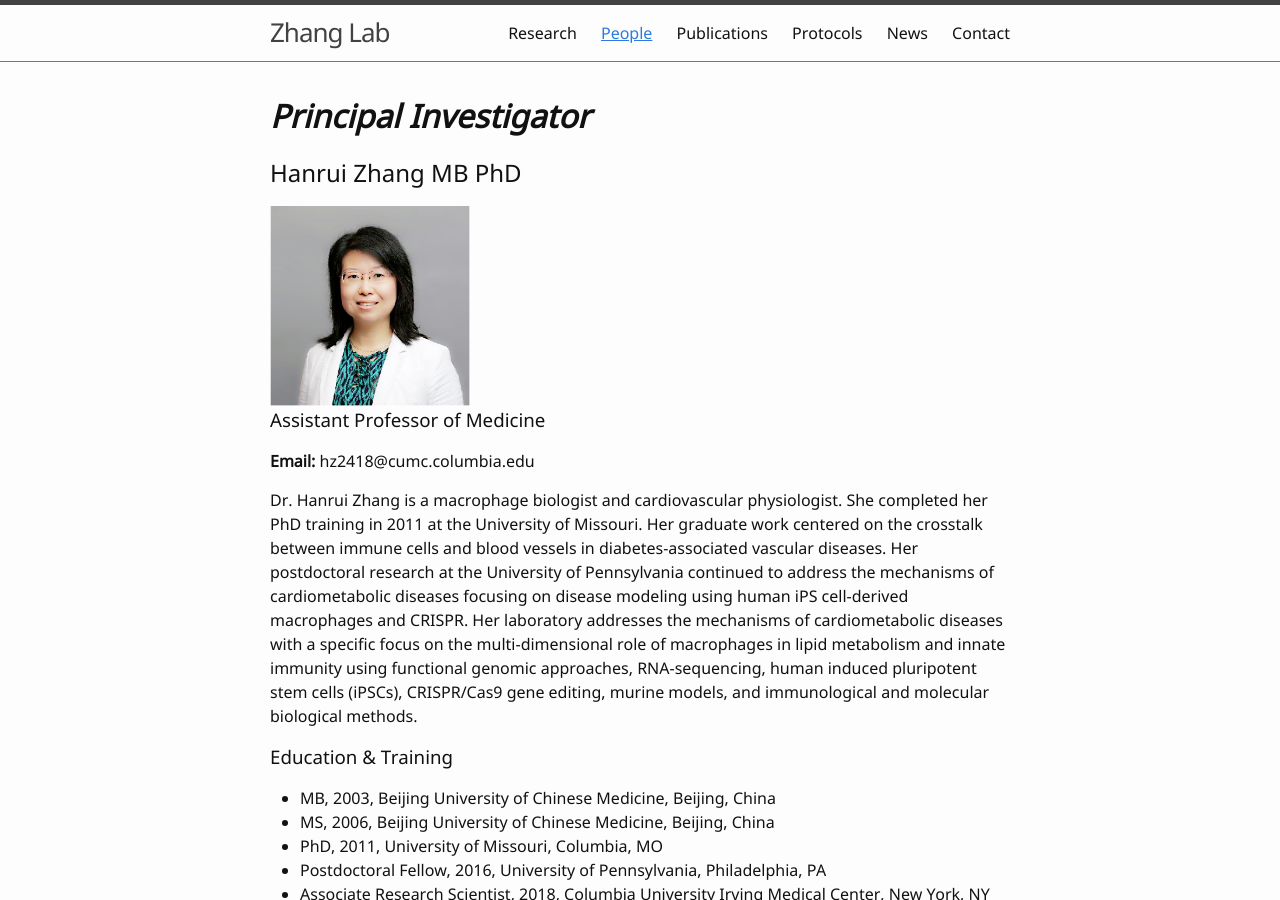
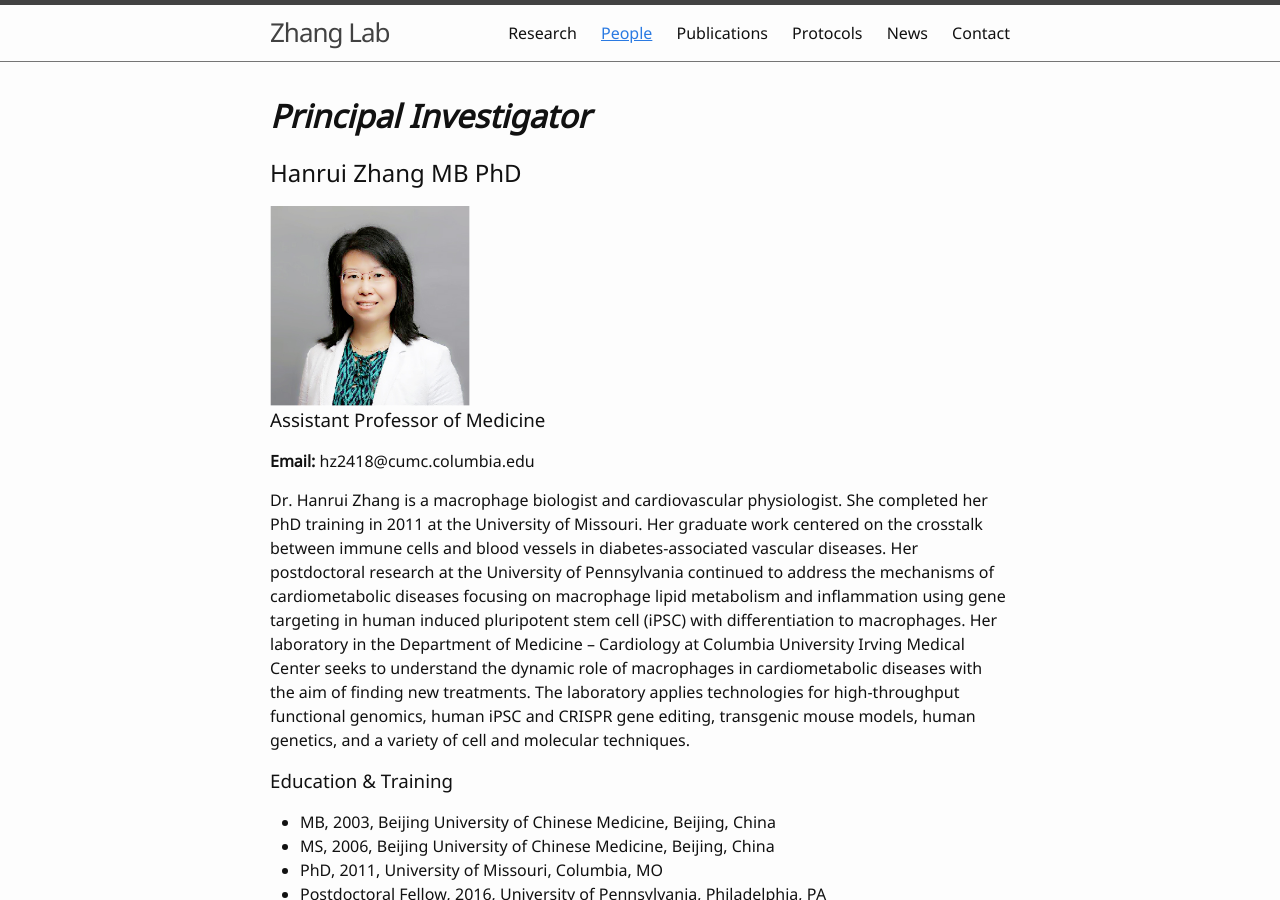
Before and after one commit to hanruizhang/zhanglab, a Jekyll site: the page built from 2_People.md, in a window 1280 px wide and 900 px high. Built offline with Jekyll 4.4.1, drawn with Linux system fonts in a browser that asks for light colours.

Commit message:
Update 2_People.md

```diff
--- a/2_People.md
+++ b/2_People.md
@@ -13,7 +13,8 @@ nav: true
 ### Assistant Professor of Medicine
 **Email:** hz2418@cumc.columbia.edu
 
-Dr. Hanrui Zhang is a macrophage biologist and cardiovascular physiologist. She completed her PhD training in 2011 at the University of Missouri. Her graduate work centered on the crosstalk between immune cells and blood vessels in diabetes-associated vascular diseases. Her postdoctoral research at the University of Pennsylvania continued to address the mechanisms of cardiometabolic diseases focusing on disease modeling using human iPS cell-derived macrophages and CRISPR. Her laboratory addresses the mechanisms of cardiometabolic diseases with a specific focus on the multi-dimensional role of macrophages in lipid metabolism and innate immunity using functional genomic approaches, RNA-sequencing, human induced pluripotent stem cells (iPSCs), CRISPR/Cas9 gene editing, murine models, and immunological and molecular biological methods.
+Dr. Hanrui Zhang is a macrophage biologist and cardiovascular physiologist. She completed her PhD training in 2011 at the University of Missouri. Her graduate work centered on the crosstalk between immune cells and blood vessels in diabetes-associated vascular diseases. Her postdoctoral research at the University of Pennsylvania continued to address the mechanisms of cardiometabolic diseases focusing on macrophage lipid metabolism and inflammation using gene targeting in human induced pluripotent stem cell (iPSC) with differentiation to macrophages. Her laboratory in the Department of Medicine – Cardiology at Columbia University Irving Medical Center seeks to understand the dynamic role of macrophages in cardiometabolic diseases with the aim of finding new treatments. The laboratory applies technologies for high-throughput functional genomics, human iPSC and CRISPR gene editing, transgenic mouse models, human genetics, and a variety of cell and molecular techniques.
+
 
 ### Education & Training
 - MB, 2003, Beijing University of Chinese Medicine, Beijing, China
```
